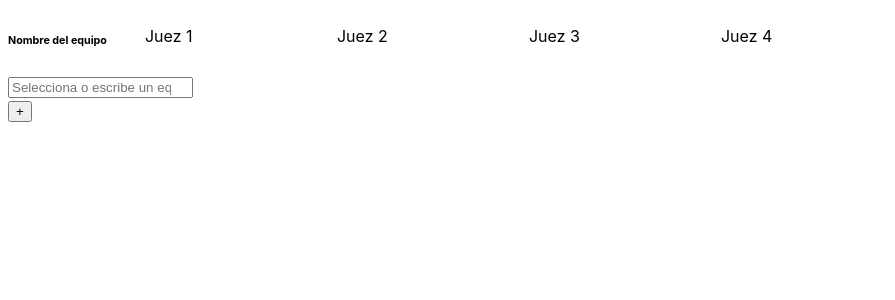
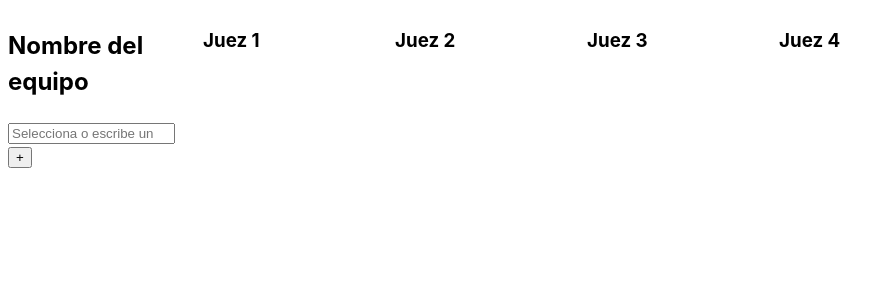
Before and after one commit to frogcovenant/team-record-system, a React (Vite) app: page / in a window 1280 px wide. Shown: the top 300 px of the page, without its empty margins (0-895 px from the left). Built offline with nearby package versions, Linux system fonts and the light colour scheme.

Commit message:
style/add-minimal-styles

```diff
--- a/src/components/TeamList.css
+++ b/src/components/TeamList.css
@@ -1,3 +1,18 @@
 .team-list {
     width: 15vw;
 }
+
+.team-list ol li {
+    position: relative;
+    padding-right: 16px;
+    padding: 10px;
+    border: 1px solid lightgrey;
+    border-radius: 5px;
+    margin-bottom: 10px;
+}
+
+.delete-team-button {
+    position: absolute;
+    right: 0;
+    top: 0;
+}
--- a/src/components/TeamList.tsx
+++ b/src/components/TeamList.tsx
@@ -1,3 +1,5 @@
+import teams from './../data/teams';
+
 import './TeamList.css';
 
 export interface TeamListProps {
@@ -10,17 +12,21 @@ export default function TeamList(props: TeamListProps) {
 	return (
 		<div className='team-list'>
 			<div>
-				<p>{props.judge}</p>
+				<h3>{props.judge}</h3>
 			</div>
 			<div>
-				<ul>
+				<ol>
 					{props.teams.map((team, index) => (
-						<li key={index}>
-							{team}
-							<button onClick={() => props.onDeleteTeam?.(team)}>X</button>
+						<li key={index} style={{ position: 'relative' }}>
+							<span>{team}</span>
+							<button className='delete-team-button' onClick={() => props.onDeleteTeam?.(team)}>X</button>
+							<br />
+							<span>
+								({teams.find(teamObject => team === teamObject.teamName)?.schoolName})
+							</span>
 						</li>
 					))}
-				</ul>
+				</ol>
 			</div>
 		</div>
 	);
--- a/src/components/TeamSelector.css
+++ b/src/components/TeamSelector.css
@@ -1,3 +1,8 @@
 .team-selector {
-    width: 10vw;
+    width: 16vw;
 }
+
+.team-selector input {
+    width: 90%;
+    box-sizing: border-box;
+}
--- a/src/components/TeamSelector.tsx
+++ b/src/components/TeamSelector.tsx
@@ -29,7 +29,7 @@ export default function TeamSelector(props: TeamSelectorProps) {
 
     return (
         <div className='team-selector'>
-            <h6>Nombre del equipo</h6>
+            <h2>Nombre del equipo</h2>
             <input
                 type="text"
                 list="team-options"
```
